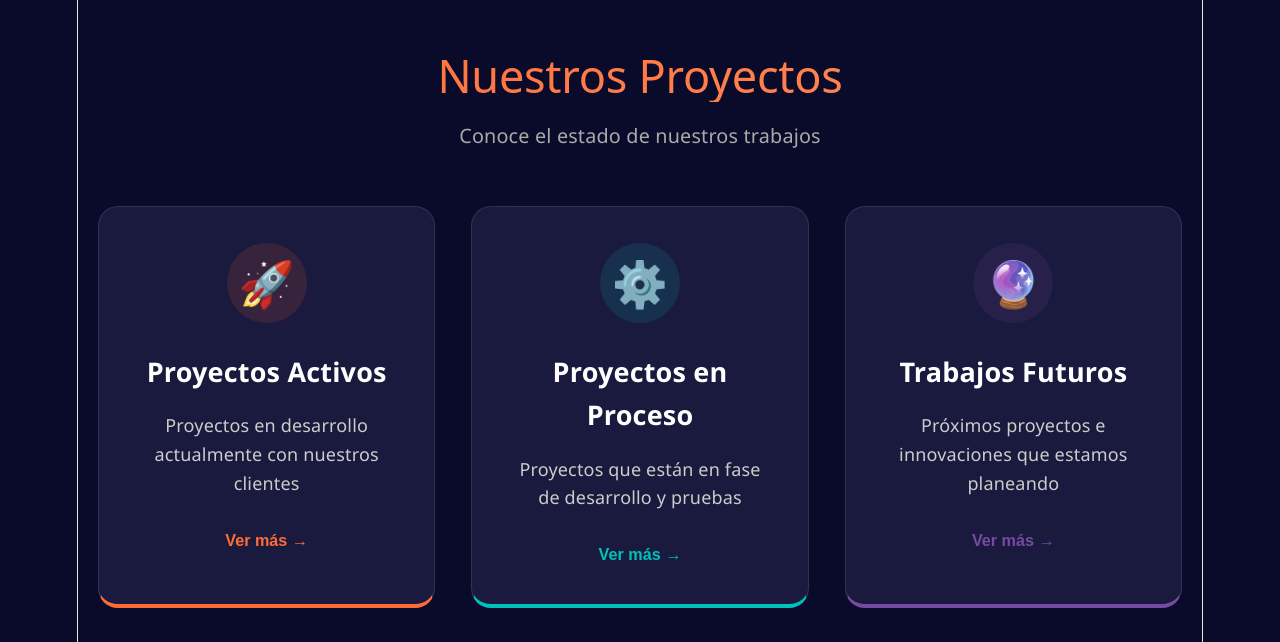
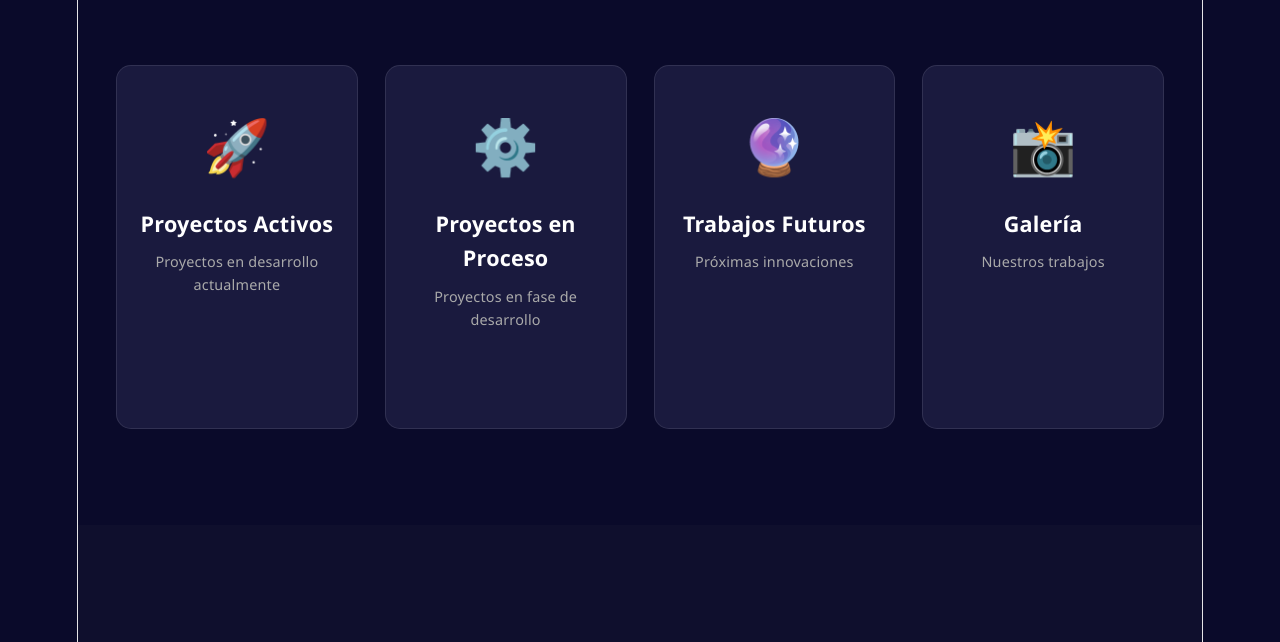
Before and after one commit to byzcodedeveloper-rgb/react-cicd-demo, a React (Vite) app: page / in a window 1280 px wide. Shown: the part 4638-5280 px from the top of the page. Built offline with nearby package versions, Linux system fonts and the light colour scheme.

Commit message:
Actualizacion del sitio byzcode 2

```diff
--- a/src/App.css
+++ b/src/App.css
@@ -1,5 +1,5 @@
 /* ============================================
-   APP - ESTILOS GLOBALES
+   APP - ESTILOS GLOBALES BYZCODE
    ============================================ */
 
 * {
@@ -25,7 +25,7 @@ body {
   flex-direction: column;
 }
 
-/* Estilo para todas las secciones */
+/* ===== ESTILO PARA TODAS LAS SECCIONES ===== */
 .section {
   padding: 100px 20px;
   scroll-margin-top: 120px;
@@ -44,10 +44,11 @@ body {
   background: #0a0a2a;
 }
 
-/* Sección de tarjetas de proyectos - sin min-height para que se vea mejor */
-.section.proyectos-tarjetas {
+/* Sección de tarjetas de proyectos - estilo como en el sitio original */
+.section.tarjetas-section {
+  background: #0a0a2a;
   min-height: auto;
-  padding: 80px 20px;
+  padding: 60px 20px;
 }
 
 /* Contenedor interno de cada sección */
@@ -57,7 +58,7 @@ body {
   width: 100%;
 }
 
-/* Títulos de sección */
+/* ===== TÍTULOS DE SECCIÓN ===== */
 .section-title {
   font-size: 2.5rem;
   text-align: center;
@@ -75,7 +76,7 @@ body {
   font-size: 1.1rem;
 }
 
-/* Botón principal */
+/* ===== BOTÓN PRINCIPAL ===== */
 .btn-primary {
   display: inline-block;
   background: #ff6b35;
@@ -94,11 +95,18 @@ body {
   transform: translateY(-2px);
 }
 
-/* Responsive */
+/* ===== RESPONSIVE ===== */
+@media (max-width: 1024px) {
+  .section {
+    padding: 80px 20px;
+  }
+}
+
 @media (max-width: 768px) {
   .section {
     padding: 60px 20px;
     scroll-margin-top: 100px;
+    min-height: auto;
   }
 
   .section-title {
@@ -110,7 +118,17 @@ body {
     margin-bottom: 2rem;
   }
 
-  .section.proyectos-tarjetas {
-    padding: 50px 15px;
+  .section.tarjetas-section {
+    padding: 40px 15px;
   }
 }
+
+@media (max-width: 480px) {
+  .section {
+    padding: 40px 15px;
+  }
+
+  .section-title {
+    font-size: 1.6rem;
+  }
+}
--- a/src/App.jsx
+++ b/src/App.jsx
@@ -18,7 +18,7 @@ import ProyectosActivos from './components/ProyectosActivos';
 import ProyectosProceso from './components/ProyectosProceso';
 import TrabajosFuturos from './components/TrabajosFuturos';
 import Galeria from './components/Galeria';
-import ProyectosSection from './components/ProyectosSection';
+import TarjetasProyectos from './components/TarjetasProyectos';
 
 function App() {
   // Efecto para el scroll suave con offset del navbar
@@ -71,9 +71,9 @@ function App() {
           <Portafolio />
         </section>
 
-        {/* SECCIÓN DE TARJETAS DE PROYECTOS (NUEVA) */}
-        <section id="proyectos" className="section proyectos-tarjetas">
-          <ProyectosSection />
+        {/* SECCIÓN DE TARJETAS DE PROYECTOS (como en el sitio original) */}
+        <section id="tarjetas-proyectos" className="section tarjetas-section">
+          <TarjetasProyectos />
         </section>
 
         <section id="colaboradores" className="section">
--- /dev/null
+++ b/src/components/TarjetasProyectos.css
@@ -0,0 +1,74 @@
+.tarjetas-proyectos-container {
+  width: 100%;
+  max-width: 1200px;
+  margin: 0 auto;
+  padding: 2rem 1rem;
+}
+
+.tarjetas-grid {
+  display: grid;
+  grid-template-columns: repeat(4, 1fr);
+  gap: 1.5rem;
+}
+
+.tarjeta-item {
+  background: #1a1a3e;
+  border-radius: 15px;
+  padding: 2rem 1rem;
+  text-align: center;
+  cursor: pointer;
+  transition: all 0.3s ease;
+  border: 1px solid rgba(255, 255, 255, 0.1);
+}
+
+.tarjeta-item:hover {
+  transform: translateY(-5px);
+  background: #222255;
+  border-color: #ff6b35;
+}
+
+.tarjeta-icono {
+  font-size: 3rem;
+  margin-bottom: 1rem;
+}
+
+.tarjeta-titulo {
+  font-size: 1.2rem;
+  color: white;
+  margin-bottom: 0.5rem;
+  font-weight: 600;
+}
+
+.tarjeta-descripcion {
+  font-size: 0.8rem;
+  color: #aaaaaa;
+  margin-bottom: 1rem;
+}
+
+.tarjeta-flecha {
+  font-size: 1.5rem;
+  opacity: 0;
+  transition: opacity 0.3s, transform 0.3s;
+}
+
+.tarjeta-item:hover .tarjeta-flecha {
+  opacity: 1;
+  transform: translateX(5px);
+}
+
+/* Responsive */
+@media (max-width: 1024px) {
+  .tarjetas-grid {
+    grid-template-columns: repeat(2, 1fr);
+  }
+}
+
+@media (max-width: 640px) {
+  .tarjetas-grid {
+    grid-template-columns: 1fr;
+  }
+
+  .tarjeta-item {
+    padding: 1.5rem;
+  }
+}
--- /dev/null
+++ b/src/components/TarjetasProyectos.jsx
@@ -0,0 +1,74 @@
+import React from 'react';
+import './TarjetasProyectos.css';
+
+const TarjetasProyectos = () => {
+  const proyectos = [
+    {
+      id: 1,
+      titulo: "Proyectos Activos",
+      icono: "🚀",
+      color: "#ff6b35",
+      descripcion: "Proyectos en desarrollo actualmente",
+      enlace: "#proyectos-activos"
+    },
+    {
+      id: 2,
+      titulo: "Proyectos en Proceso",
+      icono: "⚙️",
+      color: "#00c2ba",
+      descripcion: "Proyectos en fase de desarrollo",
+      enlace: "#proyectos-proceso"
+    },
+    {
+      id: 3,
+      titulo: "Trabajos Futuros",
+      icono: "🔮",
+      color: "#764ba2",
+      descripcion: "Próximas innovaciones",
+      enlace: "#trabajos-futuros"
+    },
+    {
+      id: 4,
+      titulo: "Galería",
+      icono: "📸",
+      color: "#2d6b5e",
+      descripcion: "Nuestros trabajos",
+      enlace: "#galeria"
+    }
+  ];
+
+  const scrollToSection = (sectionId) => {
+    const element = document.getElementById(sectionId);
+    if (element) {
+      const offset = 120;
+      const elementPosition = element.getBoundingClientRect().top;
+      const offsetPosition = elementPosition + window.pageYOffset - offset;
+      window.scrollTo({ top: offsetPosition, behavior: 'smooth' });
+    }
+  };
+
+  return (
+    <div className="tarjetas-proyectos-container">
+      <div className="tarjetas-grid">
+        {proyectos.map((proyecto) => (
+          <div
+            key={proyecto.id}
+            className="tarjeta-item"
+            onClick={() => scrollToSection(proyecto.enlace.substring(1))}
+          >
+            <div className="tarjeta-icono" style={{ color: proyecto.color }}>
+              {proyecto.icono}
+            </div>
+            <h3 className="tarjeta-titulo">{proyecto.titulo}</h3>
+            <p className="tarjeta-descripcion">{proyecto.descripcion}</p>
+            <div className="tarjeta-flecha" style={{ color: proyecto.color }}>
+              →
+            </div>
+          </div>
+        ))}
+      </div>
+    </div>
+  );
+};
+
+export default TarjetasProyectos;
```
